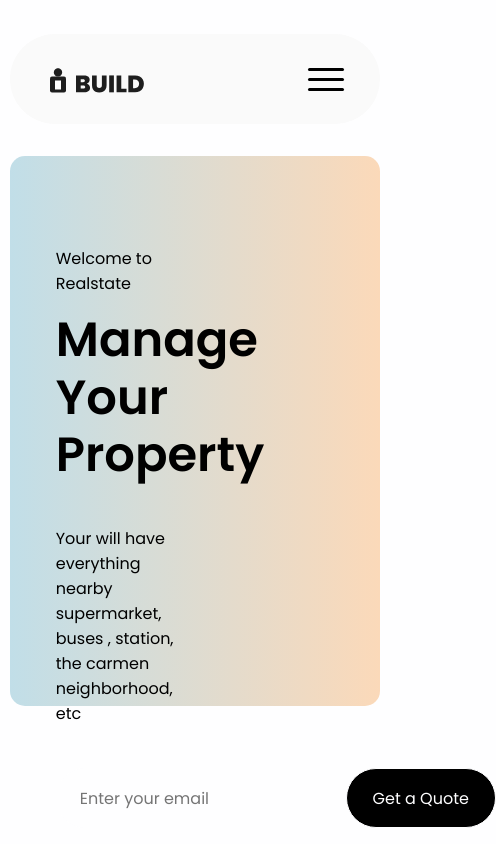
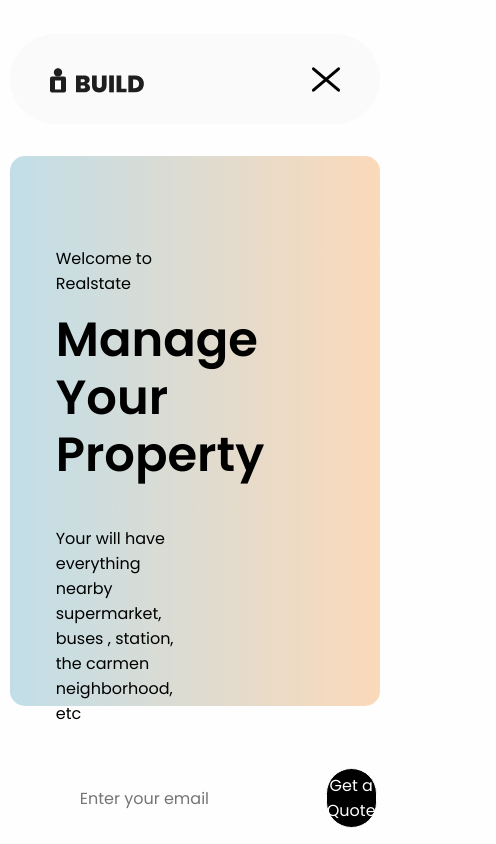
Before and after one commit to vlesueji/landing_page, a website: page index.html in a window 390 px wide. Both pictures are taken after a click on the button 326 px from the left and 79 px from the top of the page. Shown: the whole page, 496 px wide, since content can reach past the window. Drawn offline with Linux system fonts and the light colour scheme.

Commit message:
add burger button switch logic

```diff
--- a/index.html
+++ b/index.html
@@ -96,7 +96,7 @@
     type="button"
   >Contact us
   </button>
-  <button class="burger-button mobile-visible"></button>
+  <button class="burger-button mobile-visible" id="menuButton"></button>
 </header>
 <main class="home container">
   <div class="home__info">
@@ -133,5 +133,6 @@
   >
 
 </main>
+<script src="./scripts/script.js"></script>
 </body>
 </html>
--- /dev/null
+++ b/scripts/script.js
@@ -0,0 +1,9 @@
+let buttonMenu = document.getElementById('menuButton');
+let isOpened = false;
+
+let openMenu = function (){
+    buttonMenu.classList.toggle('burger-button');
+    buttonMenu.classList.toggle('burger-button-close');
+    isOpened = !isOpened;
+};
+buttonMenu.addEventListener('click', openMenu);
--- a/styles/_utils.scss
+++ b/styles/_utils.scss
@@ -35,6 +35,7 @@
 }
 
 .mobile-visible {
+  display: none;
   @include media.respond-down('laptop') {
     display: flex !important;
   }
--- a/styles/_variables.scss
+++ b/styles/_variables.scss
@@ -26,6 +26,6 @@ $gradient: linear-gradient(to right, var(--primary), var(--secondary));
 }
 
 $breakpoints: (
-  'mobile': 500px,
+  'mobile': 550px,
   'laptop': 1024px,
 );
--- a/styles/styles.scss
+++ b/styles/styles.scss
@@ -96,6 +96,10 @@
   border-radius: var(--border-radius-button);
   padding-left: 24px;
 
+  @include media.respond-down('mobile') {
+    width: 200%;
+  }
+
   &__input {
     flex-grow: 1;
     padding-right: 1rem;
@@ -119,7 +123,7 @@
 }
 
 .burger-button {
-  display: none;
+  position: relative;
   justify-content: center;
   align-items: center;
   width: var(--button-height);
@@ -139,6 +143,46 @@
     background-color: var(--black);
     box-shadow: 0 10px, 0 -10px;
     border-radius: 2px;
-    transition: 0.2s ease-in-out;
+    transition: background-color 0.2s ease-in-out, color 0.2s ease-in-out;
   }
 }
+
+.burger-button-close {
+  position: relative;
+  justify-content: center;
+  align-items: center;
+  width: var(--button-height);
+  aspect-ratio: 1;
+
+  @include media.hover {
+    &::after{
+      background-color: var(--orange);
+      color: var(--orange);
+    }
+    &::before{
+       background-color: var(--orange);
+       color: var(--orange);
+     }
+  }
+
+  &::after {
+    position: absolute;
+    content: '';
+    width: 60%;
+    height: 3px;
+    background-color: var(--black);
+    border-radius: 2px;
+    transform: rotate(45grad);
+    transition: background-color 0.2s ease-in-out;
+  }
+  &::before {
+    position: absolute;
+    content: '';
+    width: 60%;
+    height: 3px;
+    background-color: var(--black);
+    border-radius: 2px;
+    transform: rotate(-45grad);
+    transition: background-color 0.2s ease-in-out;
+  }
+}
```
Also changed, not shown: styles/styles.css, 1 other file.
